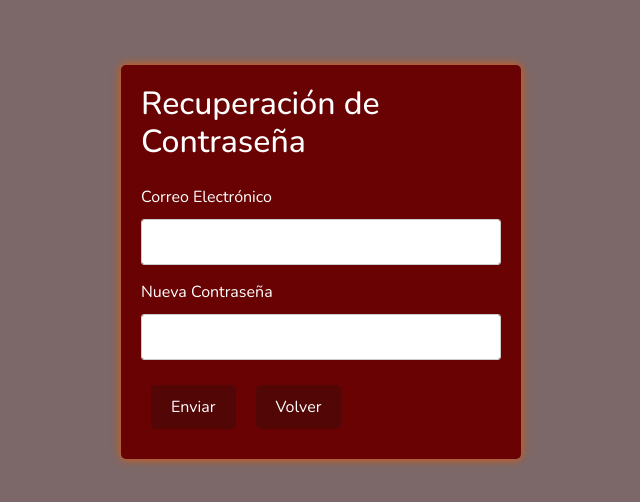
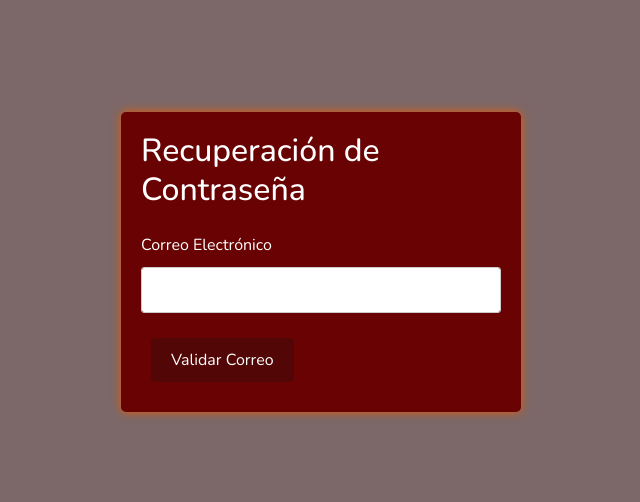
Before and after one commit to EmanuelFMontenegro/Fenix, a React (Vite) app in the folder Frontend/: page /forgot-password in a window 1280 px wide. Shown: the part 138-640 px from the top of the page, without its empty margins (319-959 px from the left). Built offline with nearby package versions, Linux system fonts and the light colour scheme.

Commit message:
commit de las casi 00

```diff
--- a/Frontend/src/components/ForgotPassword.jsx
+++ b/Frontend/src/components/ForgotPassword.jsx
@@ -2,13 +2,15 @@ import React, { useState } from 'react';
 import { Form, Button } from 'react-bootstrap';
 import axios from 'axios';
 import { useNavigate } from 'react-router-dom';
-import '../styles/ForgotPassword.css'
+import '../styles/ForgotPassword.css';
 
 function ForgotPassword() {
   const [formData, setFormData] = useState({
     correo: '',
     pass: '',
   });
+
+  const [correoValido, setCorreoValido] = useState(false);
 
   const handleInputChange = (e) => {
     const { name, value } = e.target;
@@ -20,11 +22,27 @@ function ForgotPassword() {
 
   const navigate = useNavigate();
 
+  const handleCorreoValidation = async () => {
+    try {
+      const response = await axios.post('/forgot-pass', {
+        correo: formData.correo,
+      });
+
+      if (response.data.success === true) {
+        console.log('El correo proporcionado está registrado');
+        setCorreoValido(true);
+      } else {
+        console.error('Error en la validación de correo:', response.data.message);
+      }
+    } catch (error) {
+      console.error('Error al validar el correo:', error);
+    }
+  };
+
   const handleSubmit = async (e) => {
     e.preventDefault();
     try {
-      if (formData.correo.trim() !== '' && formData.pass.trim() !== '') {
-        const response = await axios.post('/forgot-pass', {
+      const response = await axios.post('/resetpass', {
         correo: formData.correo,
         pass: formData.pass,
       });
@@ -32,10 +50,7 @@ function ForgotPassword() {
       if (response.data.success === true) {
         console.log('Contraseña cambiada con éxito');
       } else {
-          console.error('Error en la solicitud de recuperación de contraseña:', response.data.message);
-        }
-      } else {
-        console.error('Por favor, complete todos los campos.');
+        console.error('Error al cambiar la contraseña:', response.data.message);
       }
     } catch (error) {
       console.error('Error al enviar los datos:', error);
@@ -44,7 +59,7 @@ function ForgotPassword() {
 
   return (
     <div className="forgot-pass-container">
-      <Form className="forgot-pass-form" onSubmit={handleSubmit}>
+      <Form className="forgot-pass-form">
         <h2 className="mb-4">Recuperación de Contraseña</h2>
         <Form.Group controlId="correo">
           <Form.Label className="forgot-pass-label">Correo Electrónico</Form.Label>
@@ -57,23 +72,33 @@ function ForgotPassword() {
             className="forgot-pass-input"
           />
         </Form.Group>
+        {!correoValido ? (
+          <Button variant="custom" type="submit" className="btn-custom" onClick={handleCorreoValidation}>
+            Validar Correo
+          </Button>
+        ) : (
+          <>
             <Form.Group controlId="pass">
               <Form.Label className="forgot-pass-label">Nueva Contraseña</Form.Label>
               <Form.Control
                 type="password"
                 name="pass"
-            value={formData.newpass}
+                value={formData.pass}
                 onChange={handleInputChange}
                 required
                 className="forgot-pass-input"
               />
             </Form.Group>
-        <Button variant="custom" type="submit" className="btn-custom">
+            <div className="d-flex justify-content-between">
+  <Button variant="custom" type="submit" className="btn-custom" onClick={handleSubmit}>
     Enviar
   </Button>
-        <Button variant="custom" className="btn-custom" onClick={() => navigate('/Login')}>
+  <Button variant="custom" className="btn-custom volver" onClick={() => navigate('/Login')}>
     Volver
   </Button>
+</div>
+          </>
+        )}
       </Form>
     </div>
   );
--- a/Frontend/src/styles/ForgotPassword.css
+++ b/Frontend/src/styles/ForgotPassword.css
@@ -13,12 +13,12 @@
     width: 90%;
     border-radius: 5px;
     box-shadow: 0px 0px 10px #e75804;
-    color: white; /* Se agrega el color del texto */
+    color: white;
   }
 
   .forgot-pass-label {
     margin-bottom: 10px;
-    color: white; /* Se agrega el color del texto */
+    color: white;
   }
 
   .forgot-pass-input {
```
Also changed, not shown: 1 other file (tests, documents, lock files or other folders). Lines whose indentation alone changed are shown as unchanged.
